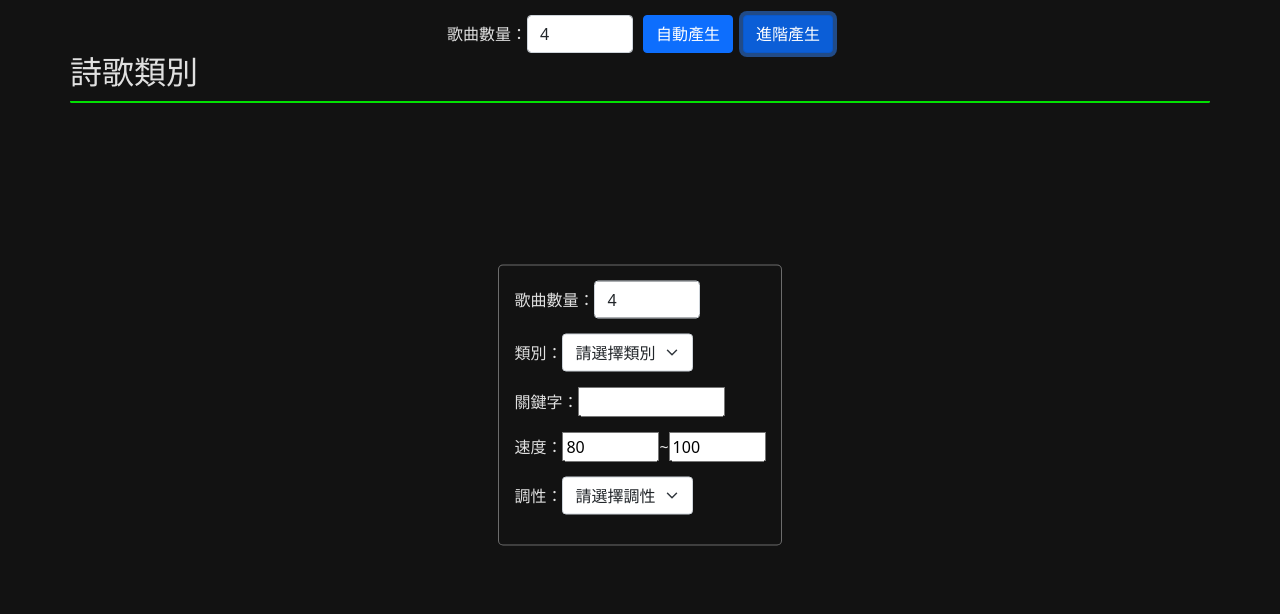
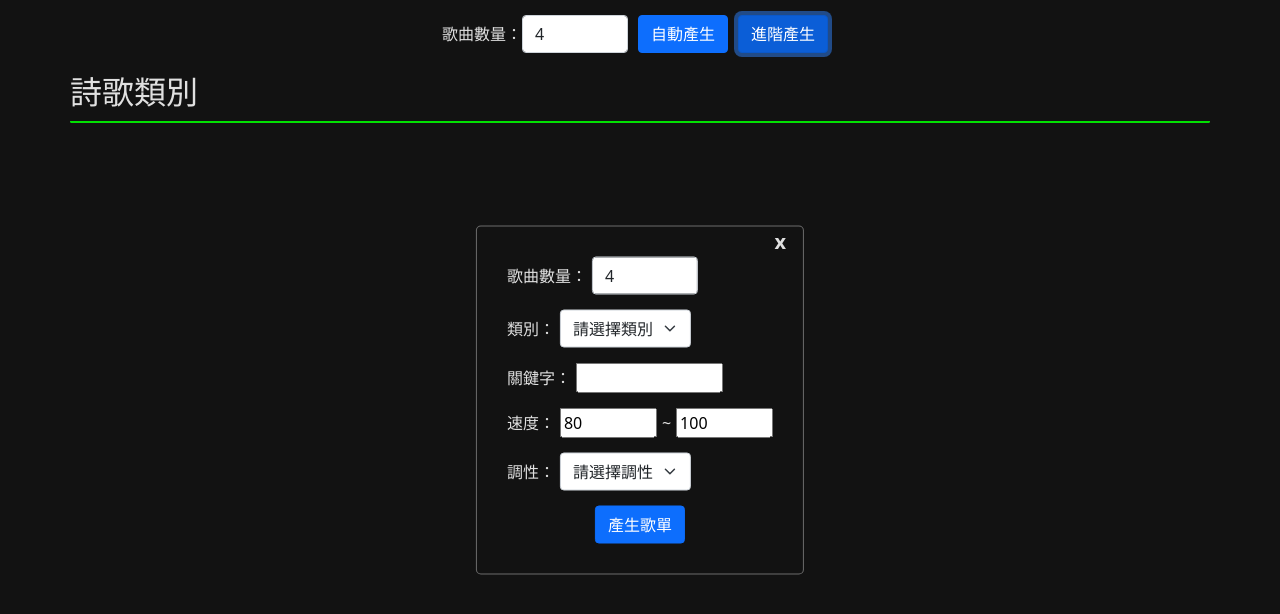
Before and after one commit to rabbit19981023/ai-music-player, a website with bundled scripts: page assets/html/index.html in a window 1280 px wide. Both pictures are taken after a click on the button "進階產生". Built offline with nearby package versions, Linux system fonts and the light colour scheme; no server answers.

Commit message:
generator & typesAll UI done

```diff
--- a/assets/css/generator.css
+++ b/assets/css/generator.css
@@ -3,6 +3,7 @@
   flex-wrap: wrap;
   justify-content: center;
   margin: -5px;
+  margin-bottom: 15px;
 }
 
 .generator > * {
@@ -25,14 +26,37 @@ span {
 }
 
 .advance-form {
+  opacity: 0;
+  pointer-events: none;
   position: fixed;
   top: 50%;
-  transform: translateY(-50%);
-  padding: 15px;
+  left: 50%;
+  transform: translate(-50%, -50%) scale(0.5);
+  padding: 30px;
   background-color: #121212;
   border: 1px solid rgba(255, 255, 255, 38%);
   border-radius: 5px;
+  overflow-y: hidden;
+  white-space: nowrap;
+  transition: 0.25s;
   z-index: 1000;
+}
+
+.toggle {
+  opacity: 1;
+  pointer-events: auto;
+  transform: translate(-50%, -50%) scale(1);
+}
+
+.advance-form .close-btn::after {
+  content: 'x';
+  font-size: 20px;
+  font-weight: 550;
+  position: absolute;
+  top: 0px;
+  right: 10px;
+  padding: 0px 7px;
+  cursor: pointer;
 }
 
 .advance-form > div {
@@ -40,3 +64,15 @@ span {
   align-items: center;
   margin-bottom: 15px;
 }
+
+.advance-form > div label {
+  margin-right: 5px;
+}
+
+.advance-form .speed-wrapper span:nth-of-type(1) {
+  margin-right: 5px;
+}
+
+.advance-form .speed-wrapper span:nth-of-type(2) {
+  margin: 0 5px;
+}
--- a/assets/css/index.css
+++ b/assets/css/index.css
@@ -1,3 +1,10 @@
+html,
+body,
+.container {
+  width: 100%;
+  overflow-x: hidden;
+}
+
 body {
   background-color: #121212;
 }
--- a/assets/css/typesAll.css
+++ b/assets/css/typesAll.css
@@ -12,6 +12,23 @@ h2 {
   flex-wrap: wrap;
   margin: -5px;
   margin-top: 0px;
+}
+
+@media screen and (max-width: 576px) {
+  h2 {
+    margin-left: 5px;
+  }
+
+  .types-wrapper {
+    justify-content: normal;
+    flex-wrap: nowrap;
+    overflow-x: auto;
+  }
+
+  .card {
+    min-width: 130px;
+    min-height: 130px;
+  }
 }
 
 .card {
--- a/assets/js/components/generator.ts
+++ b/assets/js/components/generator.ts
@@ -27,15 +27,11 @@ export default class {
     `)
     this.element.appendChild(advanceBtnDiv)
 
-    const advanceBtn = this.element.querySelector('.advance-btn') || { addEventListener: function () {} }
-    const displayForm = function () {
-      advanceForm.classList.add('toggle')
-    }
-    advanceBtn.addEventListener('click', displayForm)
+    const formWrapper = document.createElement('div')
+    formWrapper.innerHTML = (`
+      <form action="/advance-generate" method="POST" class="advance-form">
+        <span class="close-btn"></span>
 
-    const advanceForm = document.createElement('div')
-    advanceForm.classList.add('advance-form')
-    advanceForm.innerHTML = (`
         <div>
           <label for="song-numbers">歌曲數量：</label>
           <input type="number" id="song-numbers" name="song_numbers" class="form-control" value="4" min="2" max="20">
@@ -53,7 +49,7 @@ export default class {
           <input type="text" id="keywords" name="keywords" size="10" max="20">
         </div>
 
-      <div>
+        <div class="speed-wrapper">
           <span>速度：</span>
           <input type="number" name="min_speed" value="80" min="40" max="160">
           <span> ~ </span>
@@ -66,8 +62,31 @@ export default class {
             <option value="">請選擇調性</option>
           </select>
         </div>
+
+        <center>
+          <button type="submit" class="btn btn-primary">產生歌單</button>
+        </center>
+      </form>
     `)
-    this.element.appendChild(advanceForm)
+    this.element.appendChild(formWrapper)
+
+    const advanceBtn = this.element.querySelector('.advance-btn') || { addEventListener: function () {} }
+    const advanceForm = this.element.querySelector('.advance-form') || { classList: { add: function () {}, remove: function () {} } }
+    const displayForm = function () {
+      advanceForm.classList.add('toggle')
+    }
+    advanceBtn.addEventListener('click', displayForm)
+
+    const closeBtn = this.element.querySelector('.close-btn') || { addEventListener: function () {} }
+    const closeForm = function () {
+      advanceForm.classList.remove('toggle')
+    }
+    closeBtn.addEventListener('click', closeForm)
+    document.addEventListener('keydown', (event) => {
+      if (event.key === 'Escape') {
+        closeForm()
+      }
+    })
 
     try {
       const response = await fetch('/v1/api/types/all')
```
Lines whose indentation alone changed are shown as unchanged.
